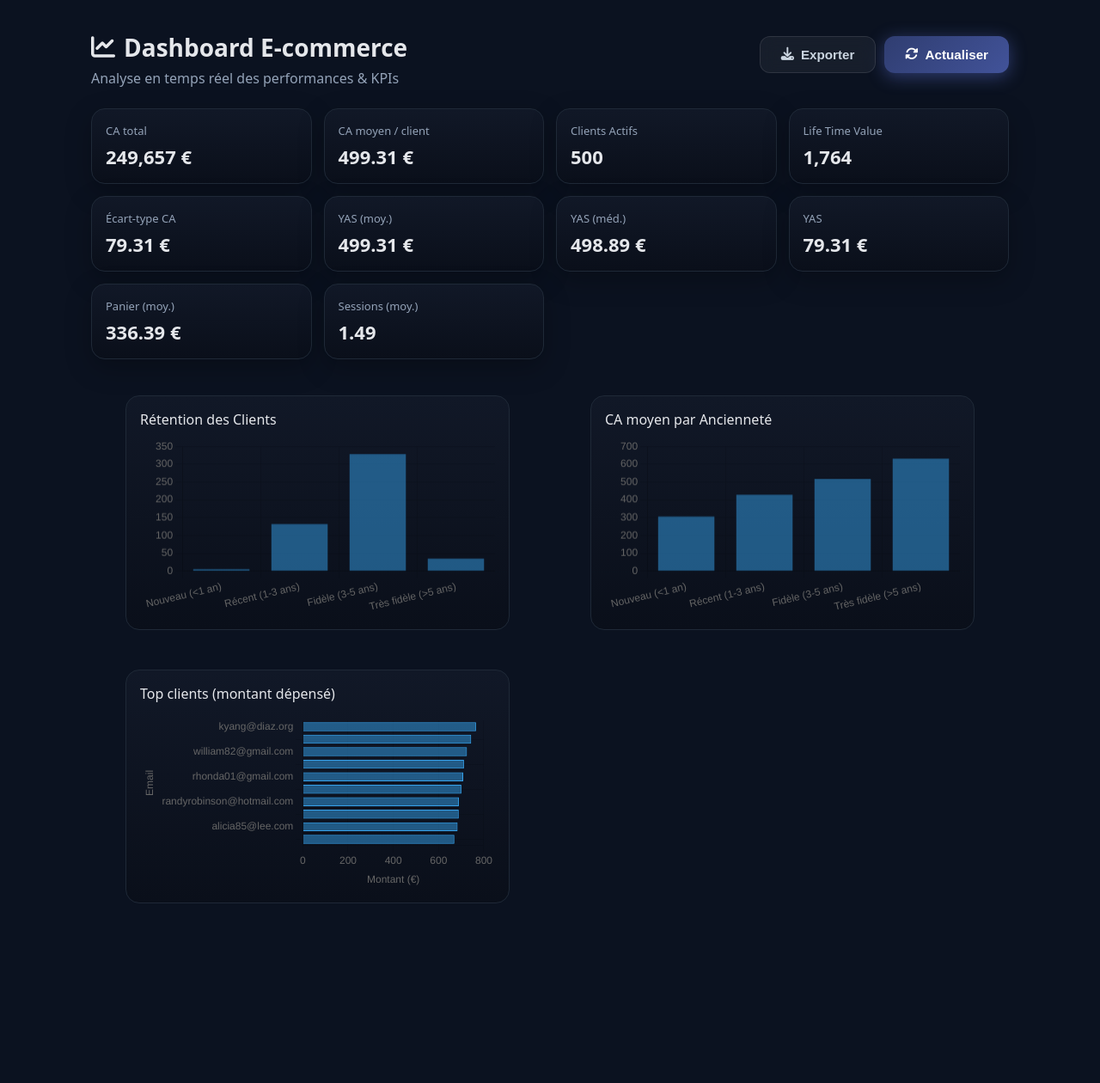
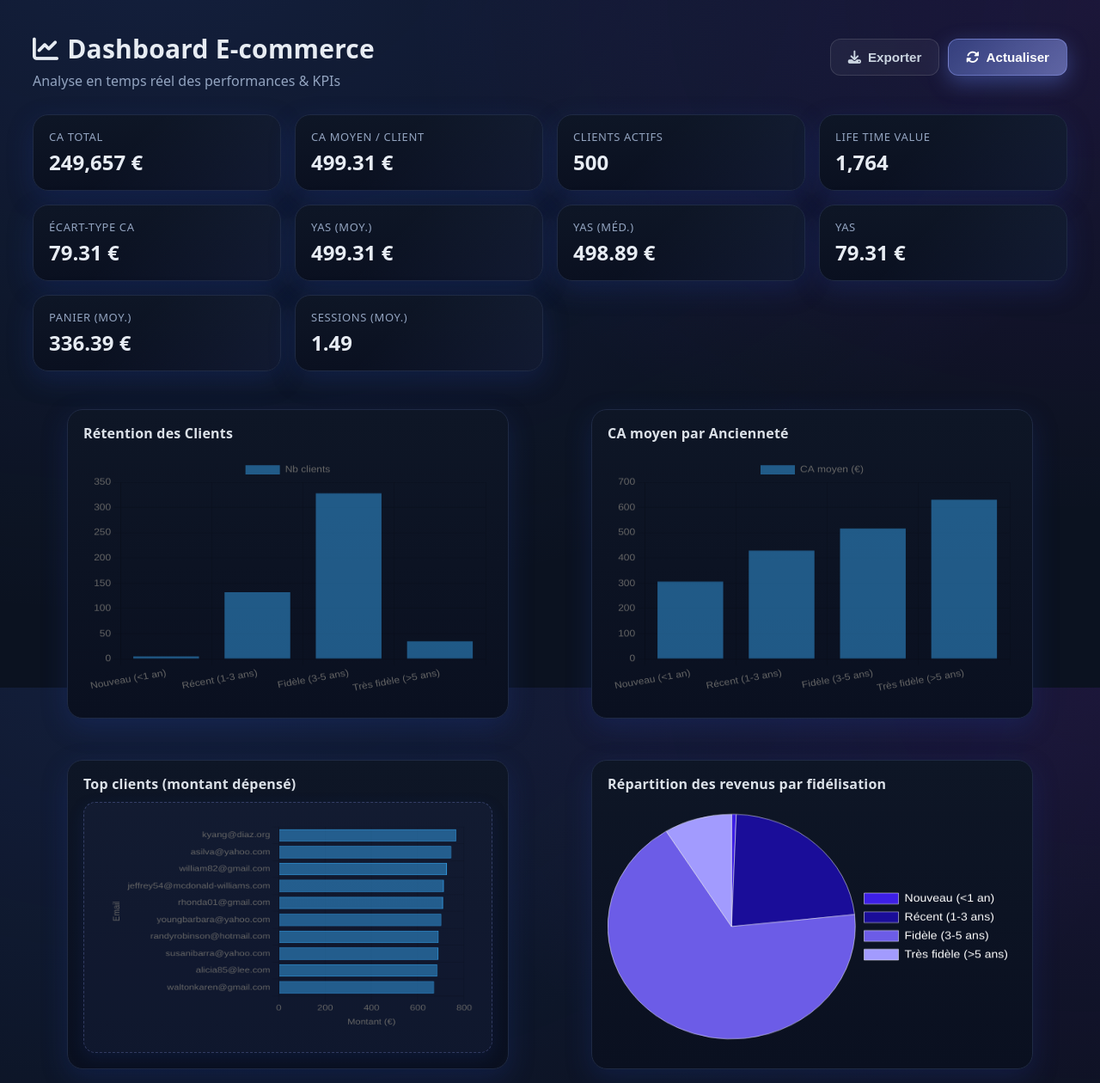
Before and after one commit to Alpha-NeMeSiS/DashBoard-E-Commerce, a Flask app: page / in a window 1280 px wide. Shown: the whole page at 86% size. Before the commit the page ends 1051 px from the top, so only its background shows below. Run offline with Flask 3, Linux system fonts and the light colour scheme.

Commit message:
last update V0

```diff
--- a/Static/dashboard.js
+++ b/Static/dashboard.js
@@ -10,7 +10,12 @@
         labels: segLabels,
         datasets: [{ label: 'Nb clients', data: segCounts }]
       },
-      options: { responsive: true, plugins: { legend: { display: false } } }
+      options: {
+        responsive: true,
+        maintainAspectRatio: false,
+        plugins: { legend: { position: 'top' } },
+        layout: { padding: 8 }
+      }
     });
   }
 
@@ -23,7 +28,12 @@
         labels: segLabels,
         datasets: [{ label: 'CA moyen (€)', data: segCAMoyen }]
       },
-      options: { responsive: true, plugins: { legend: { display: false } } }
+      options: {
+        responsive: true,
+        maintainAspectRatio: false,
+        plugins: { legend: { position: 'top' } },
+        layout: { padding: 8 }
+      }
     });
   }
 
@@ -42,16 +52,16 @@
       },
       options: {
         responsive: true,
+        maintainAspectRatio: false,      // <-- ajouté
         indexAxis: 'y',
         plugins: { legend: { display: false } },
+        layout: { padding: 8 },          // <-- cohérence
         scales: {
           x: {
             beginAtZero: true,
-            // ticks: { color: '#ffffff' },
             title: { display: true, text: 'Montant (€)' }
           },
           y: {
-            // ticks: { color: '#ffffff' },
             title: { display: true, text: 'Email' }
           }
         }
@@ -59,7 +69,47 @@
     });
   }
 
+  // Graph 4 : Camembert CA par segment
+  const ctxPie = document.getElementById('segmentPieChart');
+  if (ctxPie) {
+    new Chart(ctxPie, {
+      type: 'pie',
+      data: {
+        labels: segmentLabels,
+        datasets: [{
+          label: 'CA total (€)',
+          data: segmentCA,
+          backgroundColor: ['#3D1FE6', '#1A0D99', '#6C5CE7', '#A29BFE'],
+          borderColor: '#ffffff',
+          borderWidth: 0.5
+        }]
+      },
+      options: {
+        responsive: true,
+        maintainAspectRatio: false,      // <-- ajouté
+        plugins: {
+          legend: {
+            position: 'right',
+            labels: {
+              color: '#ffffff',          // <-- corrigé
+              font: { size: 14 }
+            }
+          },
+          tooltip: {
+            callbacks: {
+              label: function (context) {
+                const label = context.label || '';
+                const value = context.parsed || 0;
+                return `${label}: ${value.toFixed(2)} €`;
+              }
+            }
+          }
+        }
+      }
+    });
+  }
 });
+
 function refreshData() {
   const overlay = document.getElementById("loadingOverlay");
   if (overlay) overlay.classList.add("active");
--- a/Static/styles_dashboard.css
+++ b/Static/styles_dashboard.css
@@ -1,125 +1,213 @@
-:root {
-    --card: #111827;
-    --muted: #94a3b8;
-    --text: #e5e7eb
+/* ===========================
+   Thème & variables
+   =========================== */
+:root{
+  --bg: #0b1220;           /* bleu nuit conservé */
+  --surface: #0e1626;      /* cartes */
+  --surface-2: #0a1020;    /* variantes */
+  --muted: #93a4c0;        /* texte secondaire */
+  --text: #e7ecf3;         /* texte principal */
+  --border: #1f2a44;
+  --accent: #6b8cff;       /* accent bleu/violet doux */
+  --accent-2: #9aa7ff;
+  --glow: 0 10px 30px rgba(30, 60, 150, .25);
 }
 
-* {
-    box-sizing: border-box
+/* Reset utile */
+* { box-sizing: border-box; }
+html, body { height: 100%; }
+
+body{
+  margin:0;
+  font-family: ui-sans-serif, system-ui, Segoe UI, Roboto, Helvetica, Arial, sans-serif;
+  background: radial-gradient(1200px 800px at 15% -10%, rgba(65,105,225,.15), transparent),
+              radial-gradient(800px 600px at 100% 0, rgba(138,43,226,.12), transparent),
+              var(--bg);
+  color: var(--text);
+  -webkit-font-smoothing: antialiased;
+  -moz-osx-font-smoothing: grayscale;
 }
 
-body {
-    margin: 0;
-    font-family: system-ui, Segoe UI, Roboto, Helvetica, Arial, sans-serif;
-    background: #0b1220;
-    color: var(--text)
+/* Conteneur */
+.wrap{
+  max-width: 1240px;
+  margin: 28px auto;
+  padding: 0 18px;
 }
 
-.wrap {
-    max-width: 1100px;
-    margin: 24px auto;
-    padding: 0 16px
+/* Titres */
+h1{
+  font-size: 30px;
+  font-weight: 800;
+  letter-spacing: .2px;
+  margin: 8px 0 6px;
+}
+h1 + p{ color: var(--muted); }
+
+/* Grille générique */
+.grid{
+  display: grid;
+  grid-template-columns: repeat(4, minmax(0, 1fr));
+  gap: 16px;
 }
 
-h1 {
-    font-size: 28px;
-    margin: 12px 0 20px
+/* Cartes KPI */
+.card{
+  background: linear-gradient(180deg, var(--surface), var(--surface-2));
+  border: 1px solid var(--border);
+  border-radius: 18px;
+  padding: 16px 18px;
+  box-shadow: var(--glow);
+  position: relative;
+  overflow: hidden;
+  transition: transform .25s ease, box-shadow .25s ease, border-color .25s ease;
+}
+.card::after{
+  content:"";
+  position:absolute; inset: -1px;
+  border-radius: 18px;
+  background: linear-gradient(135deg, transparent 40%, rgba(107,140,255,.08));
+  pointer-events:none;
+}
+.card:hover{
+  transform: translateY(-2px);
+  box-shadow: 0 16px 40px rgba(30, 60, 150, .35);
+  border-color: #2a3a63;
 }
 
-.grid {
-    display: grid;
-    grid-template-columns: repeat(4, minmax(0, 1fr));
-    gap: 14px
+.KPI{
+  font-size: 13px;
+  text-transform: uppercase;
+  letter-spacing: .6px;
+  color: var(--muted);
+  margin-bottom: 4px;
+}
+.val{
+  font-size: 24px;
+  font-weight: 800;
 }
 
-.card {
-    background: linear-gradient(180deg, var(--card), #0a0f1a);
-    border: 1px solid #1f2937;
-    border-radius: 16px;
-    padding: 16px;
-    box-shadow: 0 10px 30px rgba(0, 0, 0, .25)
+/* Sections */
+.section{ margin-top: 28px; }
+
+/* Blocs graphes */
+.chartbox{
+  background: linear-gradient(180deg, var(--surface), var(--surface-2));
+  border: 1px solid var(--border);
+  border-radius: 18px;
+  padding: 16px 18px 18px;
+  box-shadow: var(--glow);
 }
+.chartbox figcaption{
+  color: var(--text);
+  font-weight: 700;
+  letter-spacing: .2px;
+  margin: 0 0 8px;
+  opacity: .95;
+}
+/* Tableau / bloc horizontal (si utilisé) */
+#tableaux_Kpi{
+  width:100%;
+  max-width:1000px;
+  margin:0 auto;
+  padding:20px;
+  background: rgba(107,140,255,.06);
+  border: 1px dashed rgba(154,167,255,.25);
+  border-radius: 14px;
+  box-shadow: 0 6px 18px rgba(30,60,150,.18);
+}
+.tableau-kpi th, .tableau-kpi td{ padding:6px 10px; }
 
-.KPI {
-    font-size: 13px;
-    color: var(--muted);
-    margin-bottom: 6px
-}
-
-.val {
-    font-size: 22px;
-    font-weight: 700
-}
-
-.section {
-    margin-top: 26px
-}
-
-.chartbox {
-    background: linear-gradient(180deg, var(--card), #0a0f1a);
-    border: 1px solid #1f2937;
-    border-radius: 16px;
-    padding: 16px
-}
-
-.tableaux_Kpi {
-  width: 100%;
-  max-width: 1000px;
-  margin: 0 auto;
-  padding: 20px;
-  background-color: #3d1fe63a;
-  border-radius: 8px;
-  box-shadow: 0 6px 18px rgba(6, 17, 172, 0.178);
-}
-
-.tableau-kpi th, .tableau-kpi td {
-  padding: 5px 10px;
-}
-
-@media (max-width:1000px) {
-    .grid {
-        grid-template-columns: repeat(2, minmax(0, 1fr))
-    }
-}
-
-@media (max-width:640px) {
-    .grid {
-        grid-template-columns: 1fr
-    }
-}
-.btn {
-        padding: 12px 24px;
+/* Boutons */
+.btn{
+  padding: 12px 20px;
   border-radius: 12px;
-        border: none;
-        font-weight: 600;
+  border: 1px solid transparent;
+  font-weight: 700;
   cursor: pointer;
-        transition: all 0.3s cubic-bezier(0.4, 0, 0.2, 1);
-        font-size: 0.95rem;
-        display: flex;
+  transition: transform .2s ease, box-shadow .2s ease, background .2s ease, border-color .2s ease;
+  font-size: .95rem;
+  display: inline-flex;
   align-items: center;
   gap: 8px;
 }
+.btn:active{ transform: translateY(0); }
 
-      .btn-primary {
-        background: linear-gradient(135deg, #667eea66 0%, #667eea99 100%);
+.btn-primary{
+  background: linear-gradient(135deg, rgba(107,140,255,.35) 0%, rgba(154,167,255,.55) 100%);
   color: white;
-        box-shadow: 0 4px 20px #667eea66;
+  box-shadow: 0 8px 24px rgba(107,140,255,.35);
+  border-color: rgba(154,167,255,.45);
+}
+.btn-primary:hover{
+  transform: translateY(-2px);
+  box-shadow: 0 14px 34px rgba(107,140,255,.5);
 }
 
-      .btn-primary:hover {
-        transform: translateY(-2px);
-        box-shadow: 0 8px 30px #667eea99;
+.btn-secondary{
+  background: rgba(255,255,255,.05);
+  color: #cbd5e1;
+  border-color: rgba(255,255,255,.12);
+  backdrop-filter: blur(10px);
+}
+.btn-secondary:hover{
+  background: rgba(255,255,255,.08);
+  border-color: rgba(255,255,255,.22);
 }
 
-      .btn-secondary {
-        background: rgba(255, 255, 255, 0.05);
-        color: #cbd5e1;
-        border: 1px solid rgba(255, 255, 255, 0.1);
-        backdrop-filter: blur(10px);
+/* Overlay de chargement (présent dans le HTML) */
+.loading-overlay{
+  position: fixed; inset: 0;
+  background: rgba(5,10,20,.55);
+  backdrop-filter: blur(2px);
+  display: grid; place-items: center;
+  opacity: 0; visibility: hidden;
+  transition: opacity .25s ease, visibility .25s ease;
+  z-index: 60;
+}
+.loading-overlay.active{ opacity: 1; visibility: visible; }
+.spinner{
+  width: 44px; height: 44px;
+  border-radius: 50%;
+  border: 3px solid rgba(255,255,255,.18);
+  border-top-color: var(--accent);
+  animation: spin 1s linear infinite;
+}
+@keyframes spin { to { transform: rotate(360deg); } }
+
+/* Scrollbar (WebKit) */
+*::-webkit-scrollbar{ width: 10px; height:10px; }
+*::-webkit-scrollbar-track{ background: transparent; }
+*::-webkit-scrollbar-thumb{
+  background: linear-gradient(var(--accent), var(--accent-2));
+  border-radius: 10px;
 }
 
-      .btn-secondary:hover {
-        background: rgba(255, 255, 255, 0.1);
+/* Responsif */
+@media (max-width: 1120px){
+  .wrap{ max-width: 1000px; }
+}
+@media (max-width: 1000px){
+  .grid{ grid-template-columns: repeat(2, minmax(0, 1fr)); }
+  .chartbox canvas{ height: 260px !important; }
+}
+@media (max-width: 640px){
+  .grid{ grid-template-columns: 1fr; }
+  .chartbox canvas{ height: 240px !important; }
+}
+/* Cartes de graphiques de même hauteur */
+.chartbox{
+  display: flex;
+  flex-direction: column;
+  height: 360px;          /* même hauteur partout */
+}
+.chartbox canvas{
+  flex: 1 1 auto;
+  width: 100% !important;
+  height: auto !important; /* Chart.js gère la hauteur avec maintainAspectRatio:false */
+  min-height: 0;           /* évite l'écrasement */
+}
 
-        border-color: rgba(255, 255, 255, 0.2);
+@media (max-width: 900px){
+  .chartbox{ height: 320px; }
 }
--- a/app.py
+++ b/app.py
@@ -1,7 +1,7 @@
 from flask import Flask, render_template
 import pandas as pd
 import numpy as np
-from analyse import analyse_all, graphique_top_clients,template,segment_labels,segment_values,segment_ca_moyen
+from analyse import analyse_all, graphique_top_clients,template,segment_labels,segment_values,segment_ca_moyen,segment_ca_total
 
 app = Flask(__name__, static_folder='Static')
 
@@ -25,7 +25,8 @@
         top_clients_labels = top_clients_labels,
         top_clients_values = top_clients_values,
         other_labels=[],
-        other_values=[]
+        other_values=[],
+        segment_ca_total = segment_ca_total,
     )
 
 if __name__ == "__main__":
--- a/templates/dashboard.html
+++ b/templates/dashboard.html
@@ -115,7 +115,6 @@
       <h2 id="charts-title" style="position:absolute; left:-9999px; top:auto; width:1px; height:1px; overflow:hidden;">
         Graphiques
       </h2>
-
         <figure class="chartbox" style="grid-column: span 2;" aria-label="Rétention des clients">
           <figcaption style="margin-bottom:10px;">Rétention des Clients</figcaption>
           <canvas id="segCounts" aria-label="Graphique de rétention des clients" role="img"></canvas>
@@ -131,19 +130,26 @@
           <canvas id="tableaux_Kpi" aria-label="Graphique top clients" role="img"></canvas>
         </figure>
 
+        <figure class="chartbox" style="grid-column: span 2;" aria-label="Répartition des segments">
+          <figcaption>Répartition des revenus par fidélisation</figcaption>
+          <canvas id="segmentPieChart"></canvas>
+        </figure>
+
     </section>
   </main>
 
   <script>
     window.DASHBOARD_DATA = {
-    segLabels: {{ (segment_labels | default ([], true)) | tojson }},
-    segCounts: {{ (segment_values | default ([], true)) | tojson }},
-    segCAMoyen: {{ (segment_ca_moyen | default ([], true)) | tojson }}
+    segLabels: {{ (segment_labels |default ([], true)) | tojson }},
+    segCounts: {{ (segment_values |default ([], true)) | tojson }},
+    segCAMoyen: {{ (segment_ca_moyen |default ([], true)) | tojson }}
   };
-    const topClientsLabels = {{ (top_clients_labels | default ([], true)) | tojson }};
-    const topClientsValues = {{ (top_clients_values | default ([], true)) | tojson }};
-    const otherLabels = {{ (other_labels | default ([], true)) | tojson }};
-    const otherValues = {{ (other_values | default ([], true)) | tojson }};
+    const topClientsLabels = {{ (top_clients_labels |default ([], true)) | tojson }};
+    const topClientsValues = {{ (top_clients_values |default ([], true)) | tojson }};
+    const otherLabels = {{ (other_labels |default ([], true)) | tojson }};
+    const otherValues = {{ (other_values |default ([], true)) | tojson }};
+    const segmentLabels = {{ (segment_labels |default ([], true)) | tojson }};
+    const segmentCA = {{ (segment_ca_total |default ([], true)) | tojson }};
   </script>
 
 
```
Also changed, not shown: analyse.py (+12 -4 lines). Lines whose indentation alone changed are shown as unchanged.
